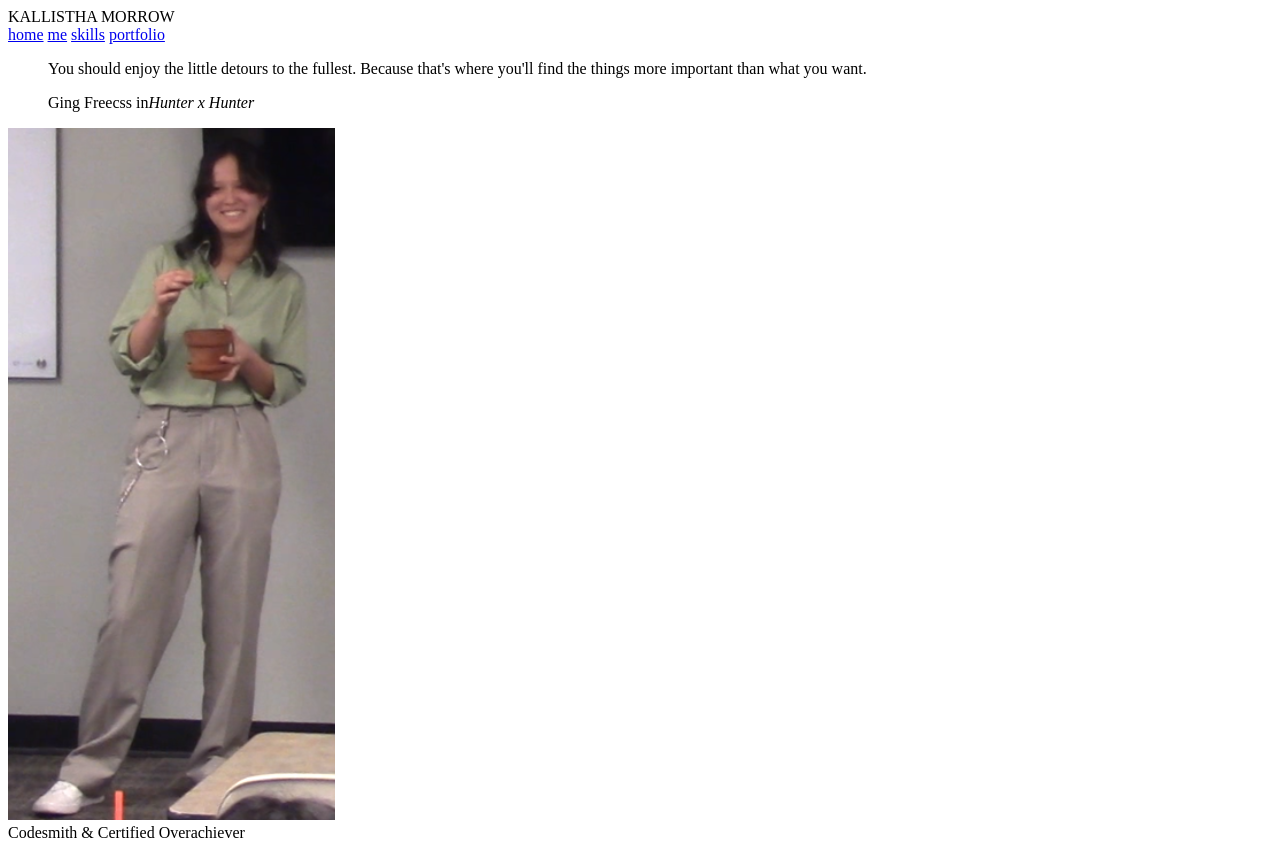
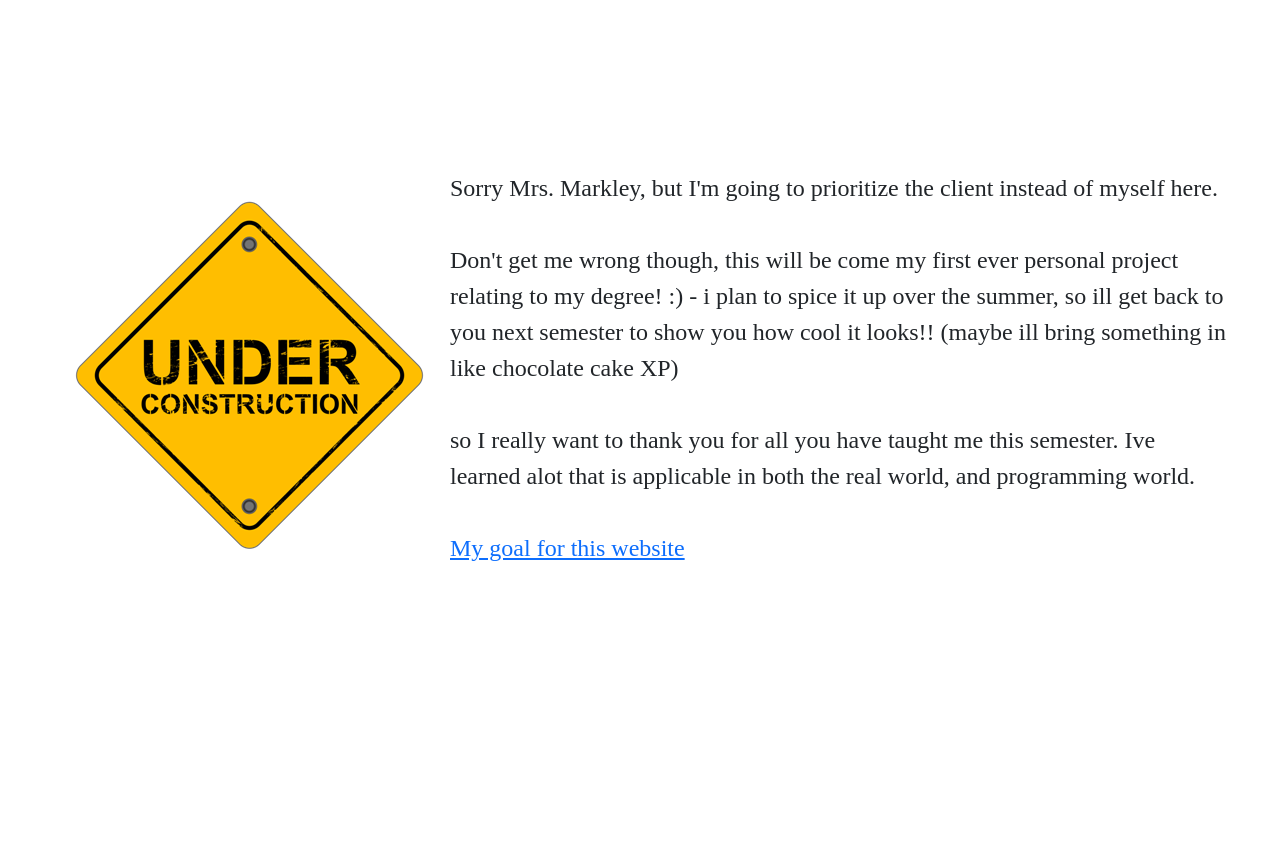
Before and after one commit to kal-culus/kal-culus.github.io, a plain HTML site: page index.html in a window 1280 px wide. After the commit the page ends 800 px from the top, so only its background shows below. Drawn offline with nearby package versions, Linux system fonts and the light colour scheme.

```diff
--- a/css/styles.scss
+++ b/css/styles.scss
@@ -0,0 +1,16 @@
+$side: 50px;
+// I LOVE SASS!!!!
+.construction {
+    display: flex;
+    justify-content: center;
+    align-items: center;
+
+    padding-top: 170px;
+    padding-right: $side;
+    padding-left: $side;
+
+    p {
+        font-family: 'Jacques Francois', serif;
+        font-size: 1.5em;
+    }
+}
--- a/index.html
+++ b/index.html
@@ -5,13 +5,35 @@
     <meta http-equiv="X-UA-Compatible" content="IE=edge">
     <meta name="viewport" content="width=device-width, initial-scale=1.0">
 
-    <!-- link bootstrap -->
-    <!-- link css -->
+<!-- CSS only -->
+    <link href="https://cdn.jsdelivr.net/npm/bootstrap@5.1.3/dist/css/bootstrap.min.css" rel="stylesheet" integrity="sha384-1BmE4kWBq78iYhFldvKuhfTAU6auU8tT94WrHftjDbrCEXSU1oBoqyl2QvZ6jIW3" crossorigin="anonymous">
+    <link rel="stylesheet" href="css/styles.css">
 
     <title>Document</title>
 </head>
 <body>
-    <nav>
+
+    <div class="construction">
+        <img src="img/underConstruction.png" alt="under construction">
+        <p>Sorry Mrs. Markley, but I'm going to prioritize the client instead of myself here.
+        <br>
+        <br>
+        Don't get me wrong though, this will be come my first ever personal project relating to my degree! :) - i plan to spice it up over the summer, so ill get back to you next semester to show you how cool it looks!! (maybe ill bring something in like chocolate cake XP)
+        <br>
+        <br>
+        so I really want to thank you for all you have taught me this semester. Ive learned alot that is applicable in both the real world, and programming world.
+        <br>
+        <br>
+        <a href="https://www.figma.com/file/wVZa0T3BdxhAdPHYqTTHoJ/Untitled?node-id=0%3A1">My goal for this website</a></p>
+
+        <!-- found a cool option to embed figma designs -->
+        <!-- <iframe style="border: 1px solid rgba(0, 0, 0, 0.1);" width="800" height="450" src="https://www.figma.com/embed?embed_host=share&url=https%3A%2F%2Fwww.figma.com%2Ffile%2FwVZa0T3BdxhAdPHYqTTHoJ%2FUntitled%3Fnode-id%3D0%253A1" allowfullscreen></iframe> -->
+    </div>
+
+
+
+
+    <!-- <nav>
         <div class="header">
             KALLISTHA MORROW
         </div>
@@ -22,6 +44,7 @@
         <a href="portfolio.html">portfolio</a>
     </nav>
 
+    <div class="container"></div>
         <div class="quote">
             <blockquote class="blockquote">
                 <p class="mb-0">You should enjoy the little detours to the fullest. Because that's where you'll find the things more important than what you want.</p>
@@ -29,16 +52,32 @@
             </blockquote>
         </div>
 
-    <div class="container">
+
+        <div class="card mb-3" style="max-width: 540px;">
+            <div class="row g-0">
+              <div class="col-md-4">
+                <img src="..." class="img-fluid rounded-start" alt="...">
+              </div>
+              <div class="col-md-8">
+                <div class="card-body">
+                  <h5 class="card-title">Card title</h5>
+                  <p class="card-text">This is a wider card with supporting text below as a natural lead-in to additional content. This content is a little bit longer.</p>
+                  <p class="card-text"><small class="text-muted">Last updated 3 mins ago</small></p>
+                </div>
+              </div>
+            </div>
+          </div>
+
+
 
         <div class="intro">
-            <img src="img/face/me.png" alt="speech day me"> <!-- float image -->
+            <img src="img/face/me.png" alt="speech day me">  // float image
             <div class="description">
                 Codesmith & Certified Overachiever
                 <div class="line"></div>
             </div>
         </div>
-    </div>
+    </div> -->
 
 
 </body>
```
Also changed, not shown: css/styles.css, img/underConstruction.png (added), 2 other files. Lines whose indentation alone changed are shown as unchanged.
